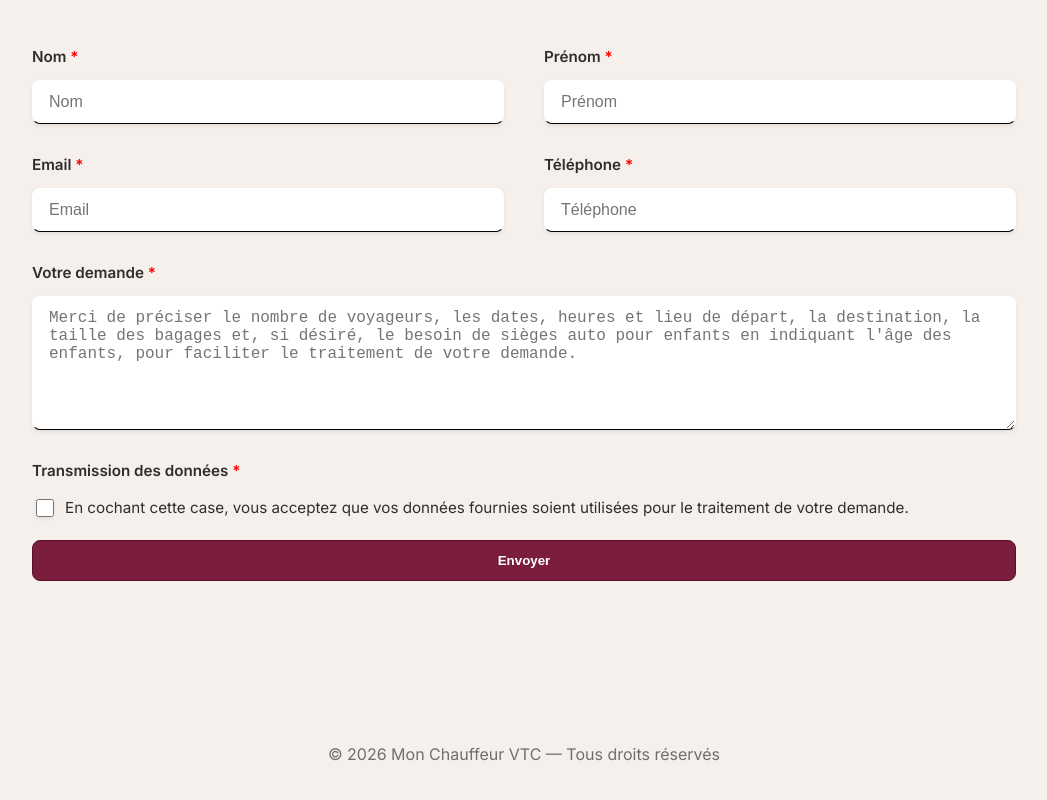
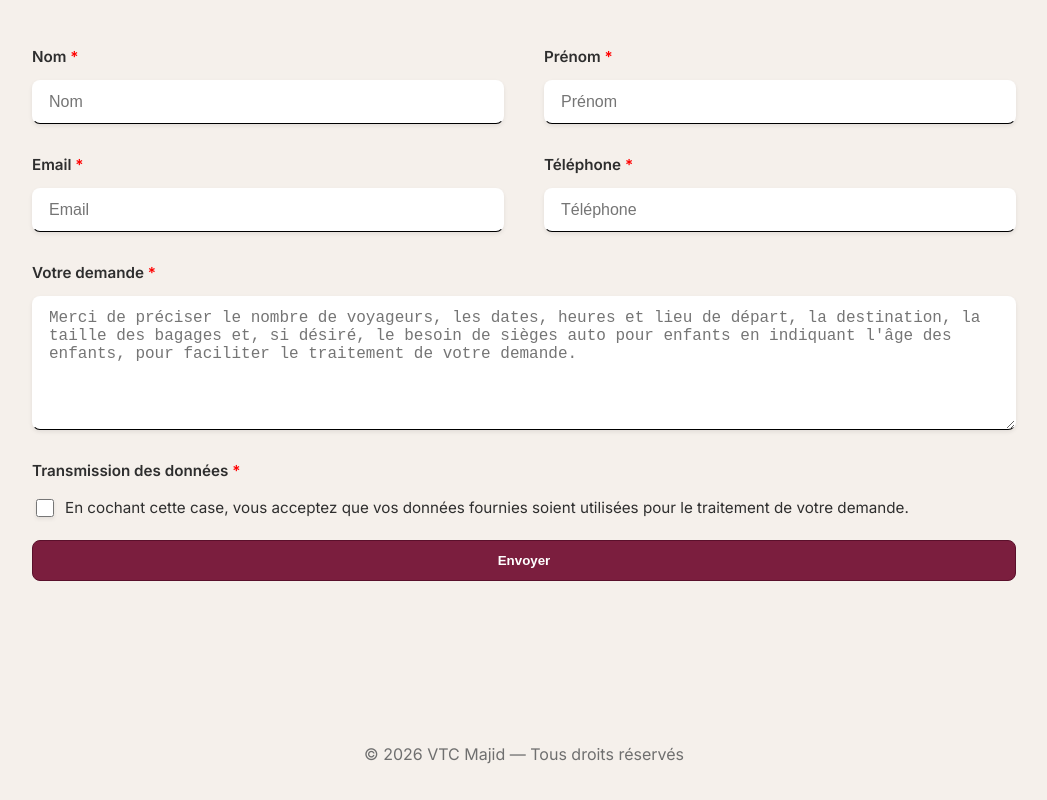
Before and after one commit to Tatamousse/vtcMajid, a plain HTML site: page commande.html in a window 1280 px wide. Shown: the part 575-1375 px from the top of the page, without its empty margins (116-1163 px from the left). Drawn offline with nearby package versions, Linux system fonts and the light colour scheme.

Commit message:
corrigé le footer

```diff
--- a/commande.html
+++ b/commande.html
@@ -112,7 +112,7 @@
   <!-- FOOTER -->
   <footer class="site-footer">
     <div class="container">
-      <p>© <span id="year"></span> Mon Chauffeur VTC — Tous droits réservés</p>
+      <p>© <span id="year"></span> VTC Majid — Tous droits réservés</p>
     </div>
   </footer>
   <script src="static/js/main.js"></script>
```
Also changed, not shown: index.html (+1 -1 lines).
